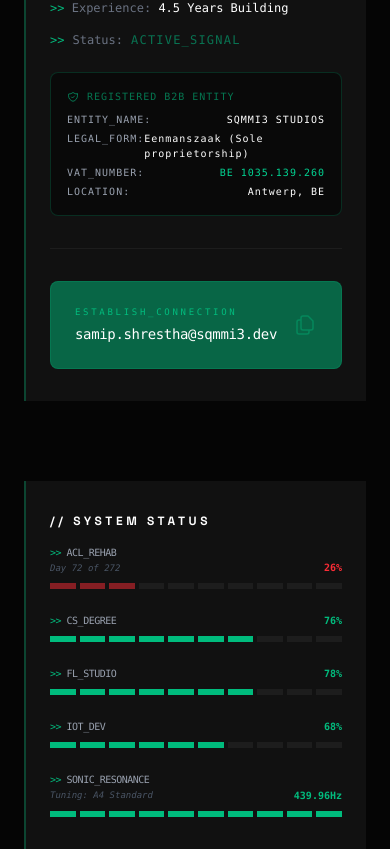
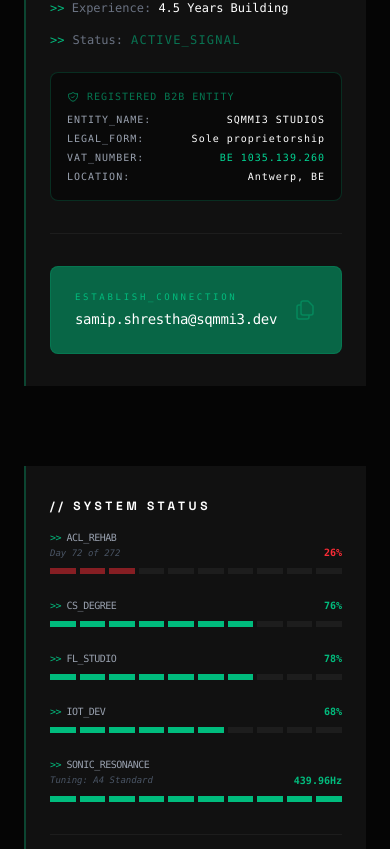
Before and after one commit to sqmmi3/sqmmi3folio, a Vue app: page /about in a window 390 px wide. Shown: the part 1095-1944 px from the top of the page. Built offline with nearby package versions, Linux system fonts and the light colour scheme; what @tsparticles/vue3 would draw is missing.

Commit message:
FIX v4.1.2: small mobile UI compatibility fix

```diff
--- a/src/App.vue
+++ b/src/App.vue
@@ -119,7 +119,7 @@
         </div>
 
         <div class="text-[10px] font-mono text-gray-600 uppercase tracking-widest">
-          SQMMI3_VOID <span class="text-emerald-500/40 ml-1">[BUILD_4.1.1]</span>
+          SQMMI3_VOID <span class="text-emerald-500/40 ml-1">[BUILD_4.1.2]</span>
         </div>
       </div>
 
--- a/src/views/AboutView.vue
+++ b/src/views/AboutView.vue
@@ -235,7 +235,7 @@
             </div>
             <div class="flex justify-between text-gray-400 mt-1">
               <span>LEGAL_FORM:</span>
-              <span class="text-white">Eenmanszaak (Sole proprietorship)</span>
+              <span class="text-white">Sole proprietorship</span>
             </div>
             <div class="flex justify-between text-gray-400 mt-1">
               <span>VAT_NUMBER:</span>
```
